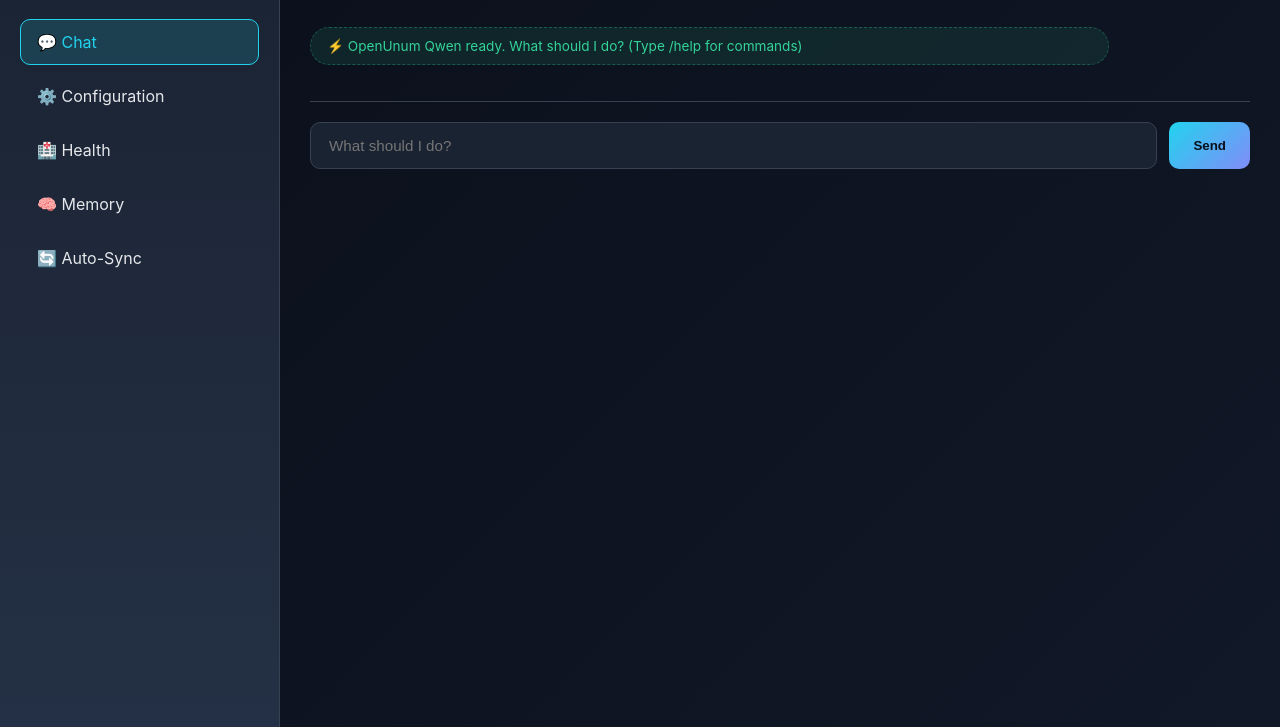
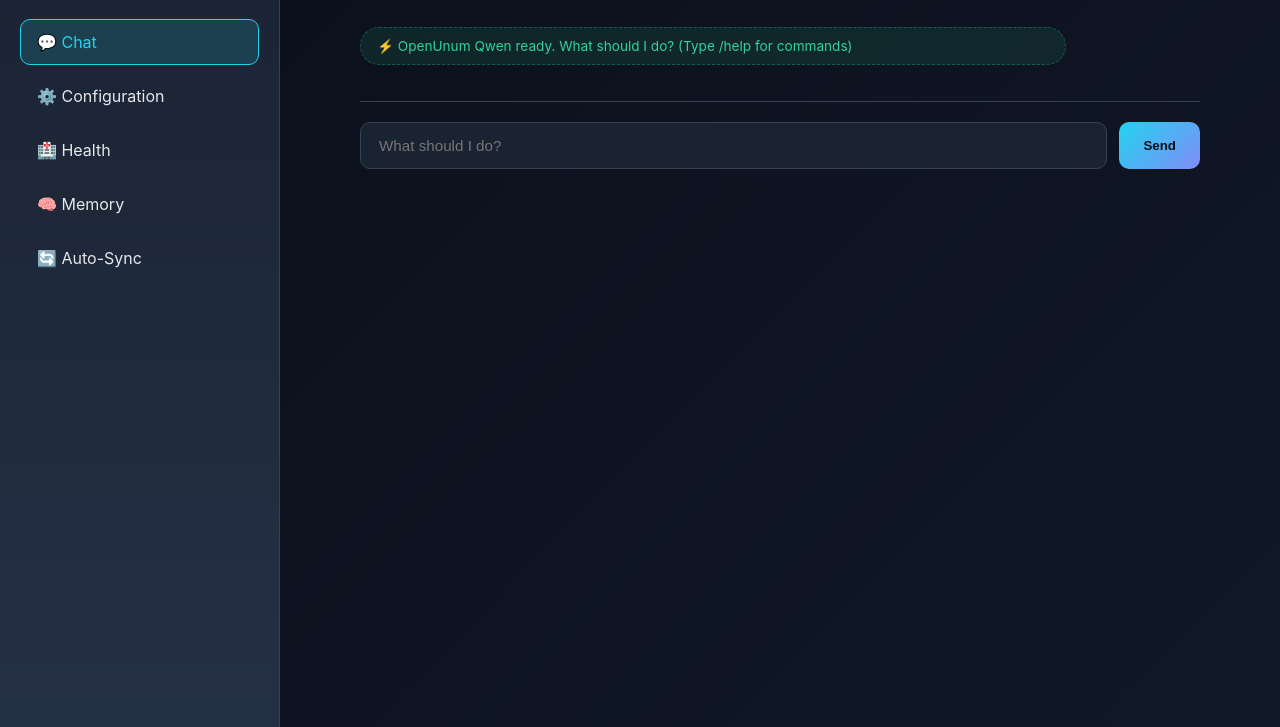
Before and after one commit to corpunum/openunumQwen, a website: page ui/public/index.html in a window 1280 px wide. Shown: the part 73-800 px from the top of the page. Drawn offline with Linux system fonts and the light colour scheme.

Commit message:
auto: 1 file(s) updated at 2026-03-31 14:43:26

```diff
--- a/ui/public/index.html
+++ b/ui/public/index.html
@@ -48,22 +48,47 @@
     .nav-item.active { background: rgba(34, 211, 238, 0.15); border-color: var(--accent); color: var(--accent); }
 
     /* Main */
-    .main { display: flex; flex-direction: column; }
+    .main {
+      display: flex;
+      flex-direction: column;
+      height: 100vh;
+      overflow: hidden;
+    }
     .header {
       padding: 20px 30px;
       border-bottom: 1px solid var(--line);
       display: flex;
       justify-content: space-between;
       align-items: center;
+      flex-shrink: 0;
     }
     .health-indicator { display: flex; align-items: center; gap: 8px; font-size: 0.9em; }
     .health-dot { width: 10px; height: 10px; border-radius: 50%; background: var(--good); box-shadow: 0 0 10px var(--good); }
     .health-dot.degraded { background: var(--warn); box-shadow: 0 0 10px var(--warn); }
     .health-dot.unhealthy { background: var(--bad); box-shadow: 0 0 10px var(--bad); }
 
-    /* Chat Area */
-    .chat-container { flex: 1; display: flex; flex-direction: column; padding: 30px; max-width: 1000px; margin: 0 auto; width: 100%; }
-    .messages { flex: 1; overflow-y: auto; margin-bottom: 20px; }
+    /* Chat Area - Fixed, Centered */
+    .chat-container {
+      flex: 1;
+      display: flex;
+      flex-direction: column;
+      padding: 30px;
+      max-width: 900px;
+      margin: 0 auto;
+      width: 100%;
+      height: calc(100vh - 70px); /* Full height minus header */
+      overflow: hidden;
+    }
+    .messages {
+      flex: 1;
+      overflow-y: auto;
+      margin-bottom: 20px;
+      padding-right: 10px;
+    }
+    .messages::-webkit-scrollbar { width: 6px; }
+    .messages::-webkit-scrollbar-track { background: var(--bg2); border-radius: 3px; }
+    .messages::-webkit-scrollbar-thumb { background: var(--line); border-radius: 3px; }
+    .messages::-webkit-scrollbar-thumb:hover { background: var(--accent); }
     .message {
       margin-bottom: 16px;
       padding: 14px 18px;
```
